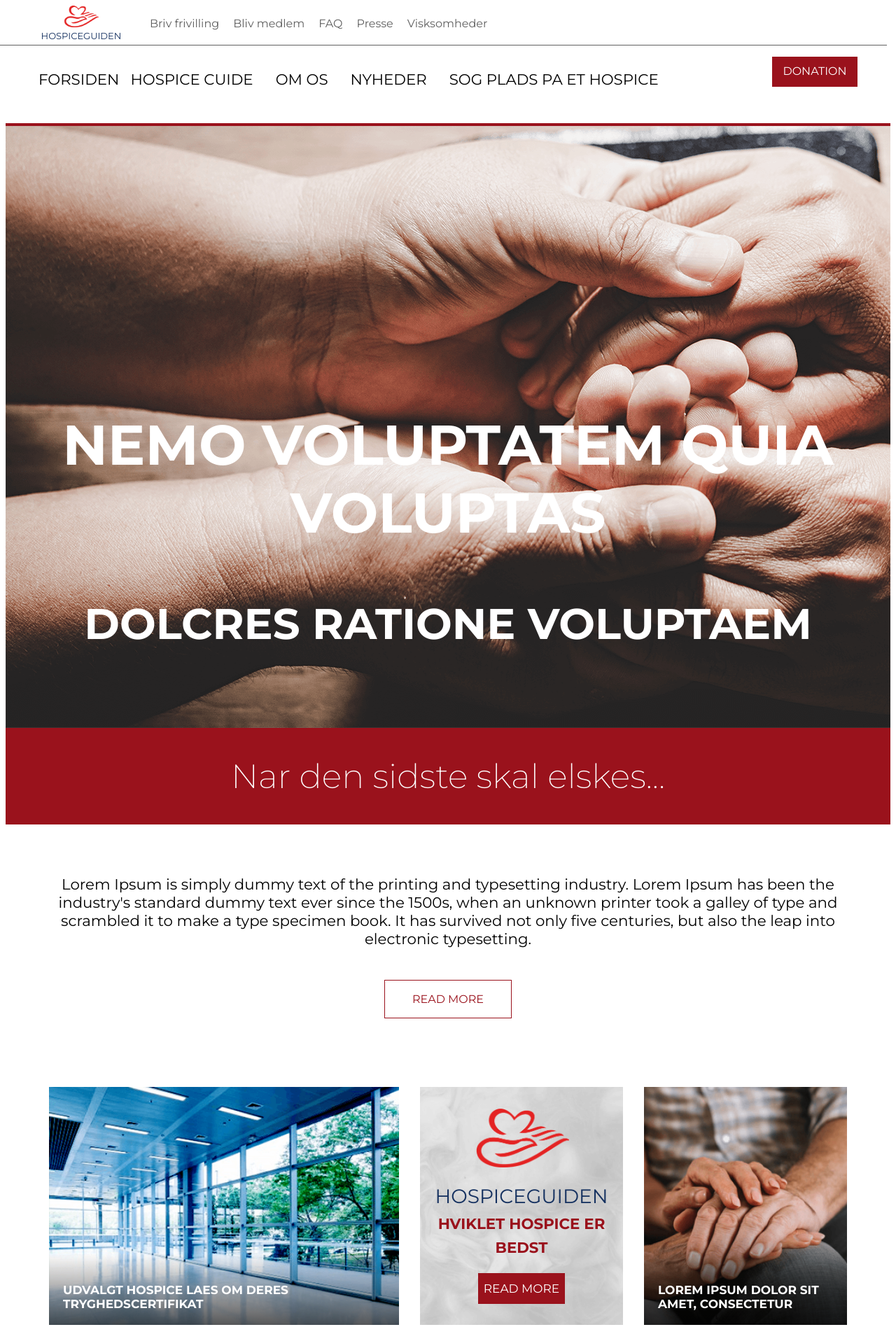
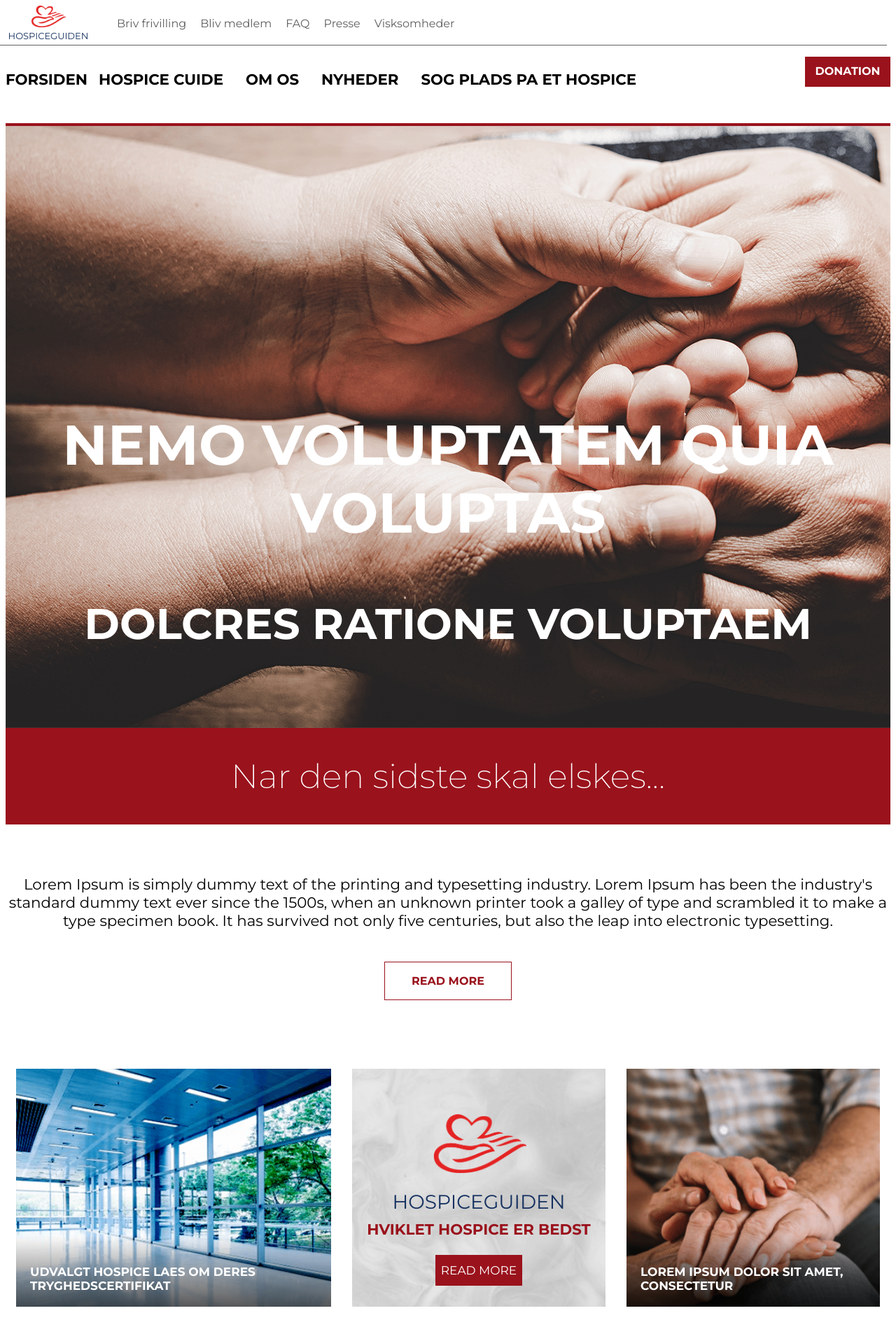
Before and after one commit to baqlcaliev/fe-task, a plain HTML site: page index.html in a window 1280 px wide. Shown: the top 1896 px of the page at 70% size. Drawn offline with nearby package versions, Linux system fonts and the light colour scheme.

Commit message:
Update style.css

```diff
--- a/style/style.css
+++ b/style/style.css
@@ -18,7 +18,7 @@ body {
 }
 
 .container-inner {
-    max-width: 1170px;
+    max-width: 1430px;
     margin: auto;
 }
 
@@ -84,6 +84,7 @@ a {
     text-decoration: none;
     font-size: 16pt;
     text-transform: uppercase;
+    font-weight: bold;
 }
 
 .topnav a:nth-child(1) {
@@ -184,6 +185,7 @@ a {
     border: 1px solid #9a121c;
     display: block;
     transition: 0.3s;
+    font-weight: bold;
 }
 
 .second-section .button:hover {
@@ -270,7 +272,7 @@ a {
 
 .col-3 {
     flex-grow: 1;
-    max-width: 250px;
+    max-width: 322px;
     width: 100%;
     flex-direction: column;
     display: flex;
@@ -438,6 +440,7 @@ a {
     text-align: center;
     margin: 0px;
     padding-bottom: 57px;
+    text-transform: uppercase;
 }
 
 .sixt-text {
@@ -587,7 +590,7 @@ footer .container-inner {
 
 .endline {
     margin: auto;
-    padding: 46px 30px;
+    padding: 46px 0px;
     background-color: #9a121c;
     color: white;
     text-align: center;
```
